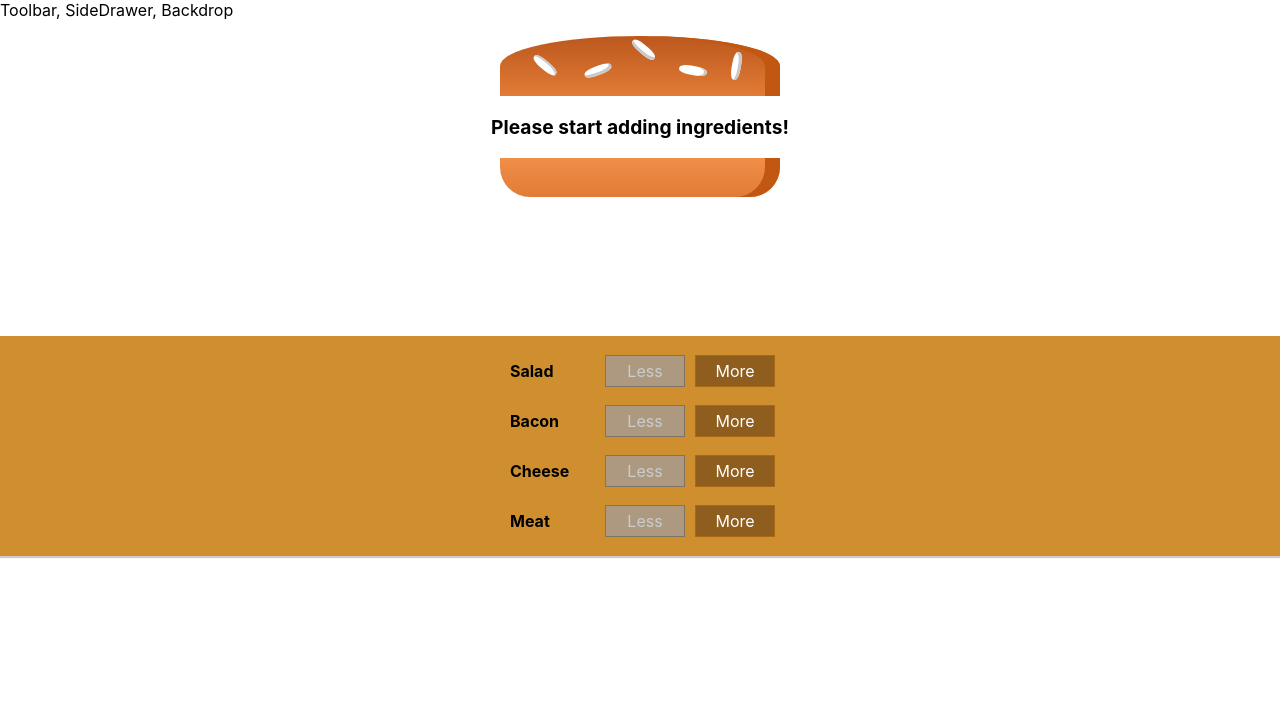
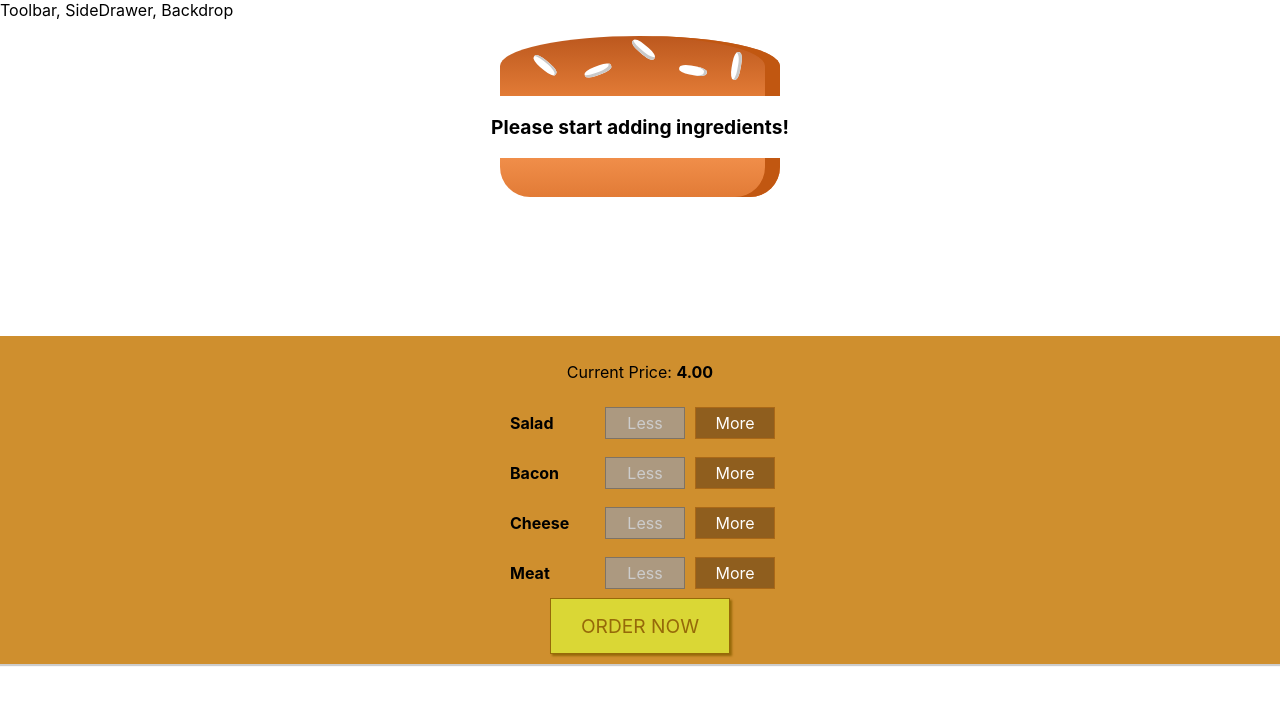
Before and after one commit to ruifengwang0/Burger-Builder, a React app: page / in a window 1280 px wide. Shown: the top 704 px of the page. Built offline with nearby package versions, Linux system fonts and the light colour scheme; the HTML template or start-up script is replaced by a standard one.

Commit message:
Add price calculation

```diff
--- a/src/components/Burger/BuildControls/BuildControls.js
+++ b/src/components/Burger/BuildControls/BuildControls.js
@@ -11,6 +11,7 @@
 
 const buildControls = (props) => (
     <div className={classes.BuildControls}>
+    <p>Current Price: <strong>{props.price.toFixed(2)}</strong></p>
         {controls.map(ctrl => (
             <BuildControl
                 key={ctrl.label}
@@ -19,6 +20,7 @@
                 removed={() => props.ingredientRemoved(ctrl.type)}
                 disabled={props.disabled[ctrl.type]} />
         ))}
+        <button className={classes.OrderButton}>ORDER NOW</button>
     </div>
 );
 
--- a/src/components/Burger/BuildControls/BuildControls.module.css
+++ b/src/components/Burger/BuildControls/BuildControls.module.css
@@ -8,3 +8,45 @@
     margin: auto;
     padding: 10px 0;
 }
+
+
+.OrderButton {
+    background-color: #DAD735;
+    outline: none;
+    cursor: pointer;
+    border: 1px solid #966909;
+    color: #966909;
+    font-family: inherit;
+    font-size: 1.2em;
+    padding: 15px 30px;
+    box-shadow: 2px 2px 2px #966909;
+}
+
+.OrderButton:hover, .OrderButton:active {
+    background-color: #A0DB41;
+    border: 1px solid #966909;
+    color: #966909;
+}
+
+.OrderButton:disabled {
+    background-color: #C7C6C6;
+    cursor: not-allowed;
+    border: 1px solid #ccc;
+    color: #888888;
+}
+
+.OrderButton:not(:disabled) {
+    animation: enable 0.3s linear;
+}
+
+@keyframes enable {
+    0% {
+        transform: scale(1);
+    }
+    60% {
+        transform: scale(1.1);
+    }
+    100% {
+        transform: scale(1);
+    }
+}
--- a/src/containers/BurgerBuilder/BurgerBuilder.js
+++ b/src/containers/BurgerBuilder/BurgerBuilder.js
@@ -67,7 +67,8 @@
                 <BuildControls
                     ingredientAdded={this.addIngredientHandler}
                     ingredientRemoved={this.removeIngredientHandler}
-                    disabled={disabledInfo} />
+                    disabled={disabledInfo}
+                    price={this.state.totalPrice} />
             </Auxiliary>
         );
     }
```
